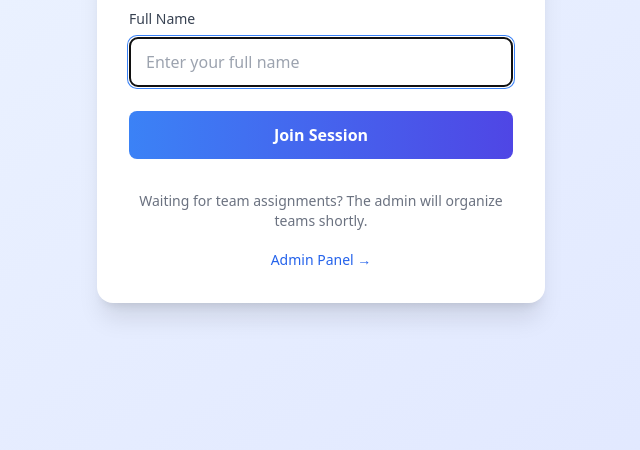
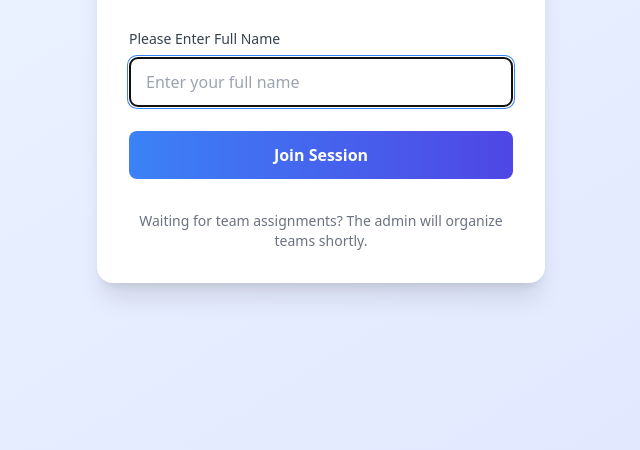
Before and after one commit to NIGHTFURY609/Team-sorter, a website: page public/index.html in a window 1280 px wide. Shown: the part 350-800 px from the top of the page, without its empty margins (319-959 px from the left). Drawn offline with nearby package versions, Linux system fonts and the light colour scheme.

Commit message:
removed link to admin page and edited a sentence

```diff
--- a/public/index.html
+++ b/public/index.html
@@ -40,7 +40,7 @@
         <form id="participantForm" class="space-y-6">
             <div>
                 <label for="fullName" class="block text-sm font-medium text-gray-700 mb-2">
-                    Full Name
+                    Please Enter Full Name
                 </label>
                 <input
                     type="text"
@@ -100,11 +100,7 @@
             <p class="text-gray-500 text-sm">
                 Waiting for team assignments? The admin will organize teams shortly.
             </p>
-            <div class="mt-4">
-                <a href="/admin" class="text-blue-600 hover:text-blue-800 text-sm font-medium transition-colors duration-200">
-                    Admin Panel →
-                </a>
-            </div>
+
         </div>
     </div>
 
```
